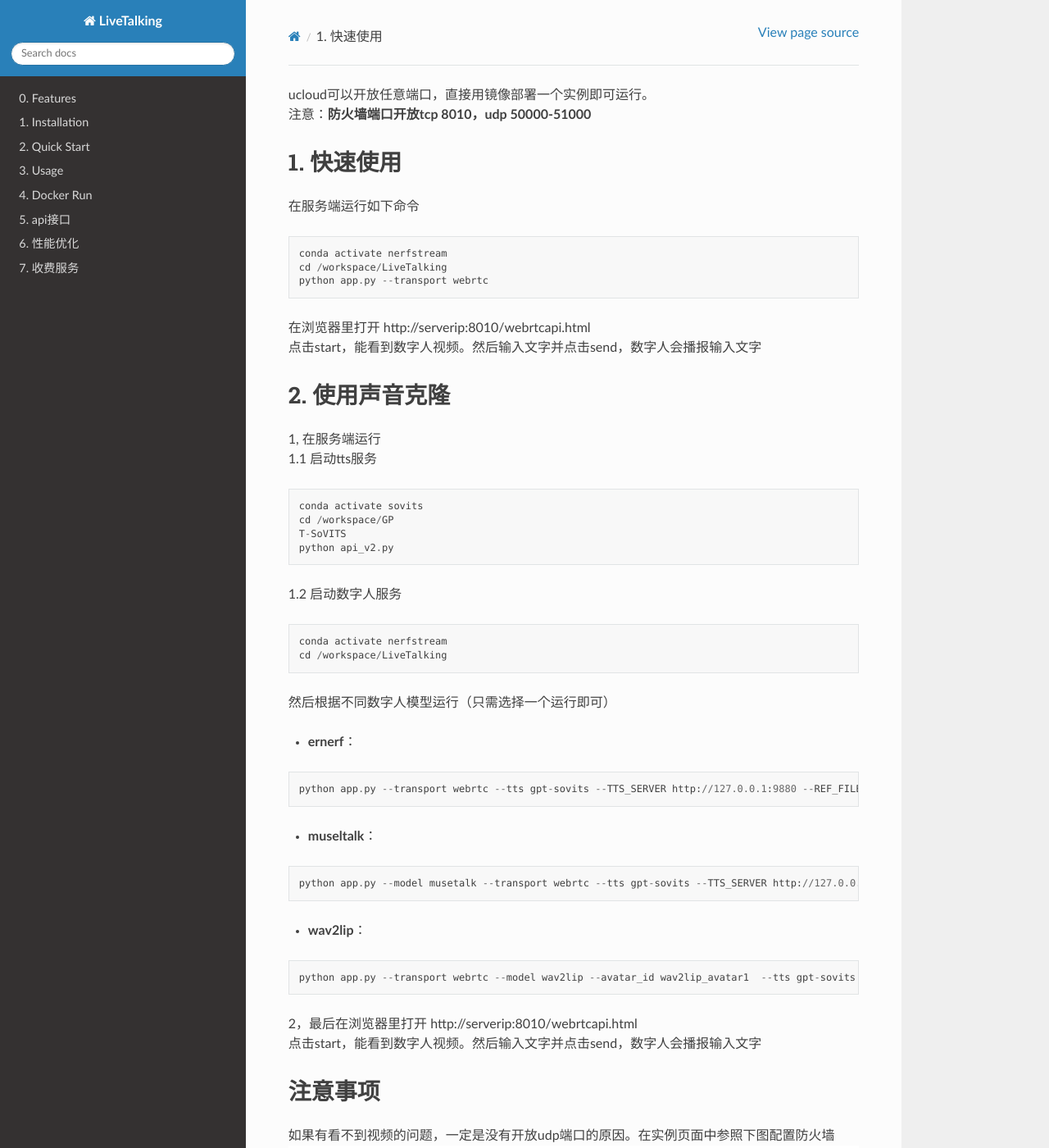
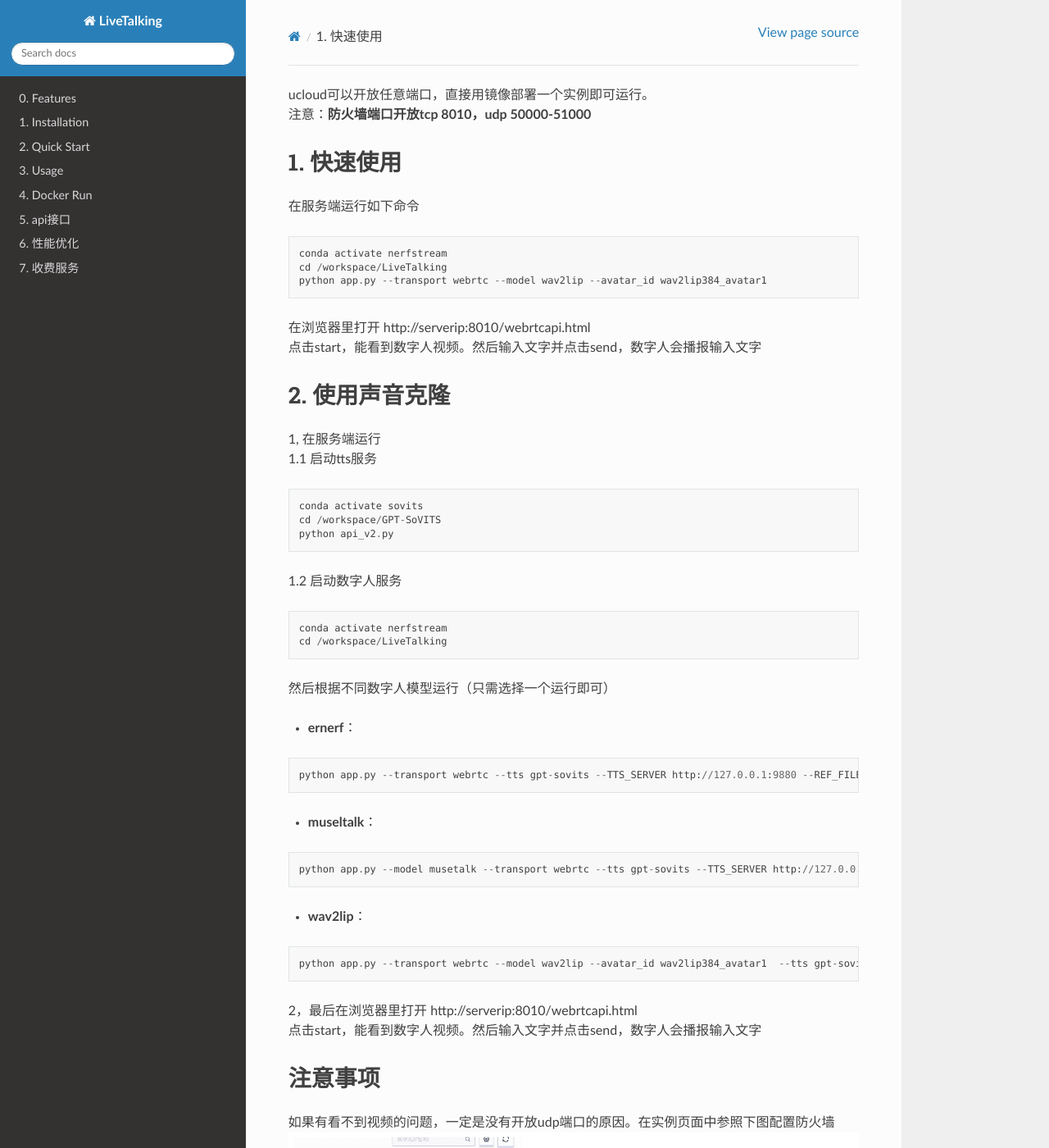
Before and after one commit to lipku/livetalking-doc, a Sphinx documentation site: the page built from docs/source/ucloud/ucloud.md, in a window 1280 px wide and 1400 px high. Shown: the whole window at 82% size. Built offline with Sphinx 7.4.7 and the Read the Docs theme 3.1.0, drawn with Linux system fonts in a browser that asks for light colours.

Commit message:
update doc

````diff
--- a/docs/source/ucloud/ucloud.md
+++ b/docs/source/ucloud/ucloud.md
@@ -6,7 +6,7 @@ ucloud可以开放任意端口，直接用镜像部署一个实例即可运行
 ```
 conda activate nerfstream
 cd /workspace/LiveTalking
-python app.py --transport webrtc
+python app.py --transport webrtc --model wav2lip --avatar_id wav2lip384_avatar1
 ```
 在浏览器里打开 http://serverip:8010/webrtcapi.html
 点击start，能看到数字人视频。然后输入文字并点击send，数字人会播报输入文字
@@ -17,8 +17,7 @@ python app.py --transport webrtc
  1.1 启动tts服务
 ```
 conda activate sovits
-cd /workspace/GP
-T-SoVITS
+cd /workspace/GPT-SoVITS
 python api_v2.py
 ```
 
@@ -38,7 +37,7 @@ python app.py --model musetalk --transport webrtc --tts gpt-sovits --TTS_SERVER
 ```
 * **wav2lip**：
 ```
-python app.py --transport webrtc --model wav2lip --avatar_id wav2lip_avatar1  --tts gpt-sovits --TTS_SERVER http://127.0.0.1:9880 --REF_FILE ~/zero_shot_prompt.wav --REF_TEXT 希望你以后能够做的比我还好呦
+python app.py --transport webrtc --model wav2lip --avatar_id wav2lip384_avatar1  --tts gpt-sovits --TTS_SERVER http://127.0.0.1:9880 --REF_FILE ~/zero_shot_prompt.wav --REF_TEXT 希望你以后能够做的比我还好呦
 ```
 
 2，最后在浏览器里打开 http://serverip:8010/webrtcapi.html
````
